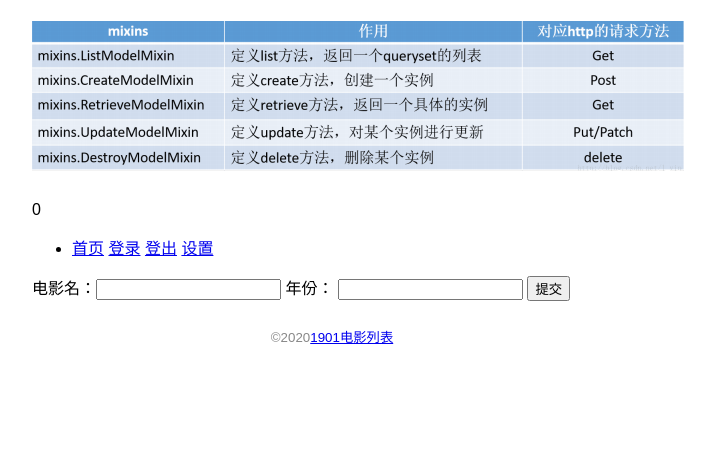
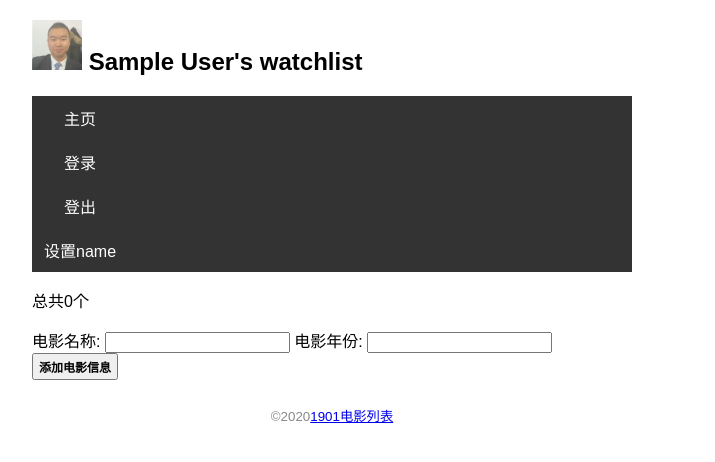
Before and after one commit to rlzhz/newflask, a Flask app: page / in a window 1280 px wide. Shown: the top 462 px of the page, without its empty margins (308-1023 px from the left). Run offline with Flask 2, Linux system fonts and the light colour scheme; the visitor is signed in with stand-in values (Sample User, id 1); data comes from the database, SQL or seed files in the repository; data that the repository does not hold is empty.

Commit message:
完美''

```diff
--- a/day1/watchlist/blog/static/css/style.css
+++ b/day1/watchlist/blog/static/css/style.css
@@ -1,71 +1,112 @@
-/* 页面整体 */
-body{
+/* 页面整体设置 */
+
+body {
     margin: 0 auto;
     max-width: 600px;
     font-size: 16px;
     font-family: Arial, Helvetica, sans-serif;
 }
 
-/* 页脚 */
-footer{
+
+/* 页脚 */
+
+footer {
     color: #888;
     margin-top: 15px;
     text-align: center;
     padding: 10px;
-
-}
-/* avatar */
-.avatar{
-    width: 40px;
 }
 
-/* 电影列表 */
-.movie{
-    list-style-type: none;
+
+/* 图片 */
+
+.avatar {
+    width: 50px;
+}
+
+
+/* 电影列表 */
+
+.movie-list {
+    list-style: none;
     padding: 0;
     margin-bottom: 15px;
-    box-shadow: 0 2px 5px 0 rgba(0,0,0,16);
-}
-.movie li{
-    padding: 12px 24px;
-    border-bottom: 1px solid #000;
+    box-shadow: 0 2px 5px 0 rgba(0, 0, 0, 16), 0 2px 5px 0 rgba(0, 0, 0, 16);
 }
 
-.movie li:hover{
-    background-color: #110055;
+.movie-list li {
+    padding: 12px 24px;
+    box-shadow: 1px solid #ddd;
 }
 
-nav ul{
-    list-style: none;
-    margin: 0;
-    padding: 0;
-    overflow: hidden;
-    background: #333333;
-
-}
-nav li{
-    float: left;
-}
-nav li a{
-    display: block;
-    color: white;
-    text-align: center;
-    padding: 10px 12px;
-    text-decoration: none;
-}
-nav li a:hover{
-    background: #111111;
+.movie-list li:hover {
+    background-color: lemonchiffon;
 }
 
-.float-right{
+nav ul {
+    list-style: none;
+    margin: 0;
+    padding: 0;
+    overflow: hidden;
+    background: #333333;
+}
+
+nav li {
+    float: left;
+}
+
+nav li a {
+    display: block;
+    color: white;
+    text-align: center;
+    padding: 10px 12px;
+    text-decoration: none;
+}
+
+nav li a:hover {
+    background: #111111;
+}
+
+.float-right {
     float: right;
 }
-.vbaidu{
+
+.baidu {
     font-size: 12px;
-    font-weight: bolder;
+    font-weight: bold;
     color: black;
     text-decoration: none;
-    background: #f5c518;
-    border-radius: 5px;
-    padding: 5px 5px;
+    /* background: blue; */
+    /* border-radius: 5px; */
+    padding: 3px 5px;
 }
+
+.btn {
+    font-size: 12px;
+    font-weight: bold;
+    color: black;
+    text-decoration: none;
+    /* background: mediumaquamarine; */
+    /* border-radius: 5px; */
+    padding: 3px 5px;
+}
+
+.delete {
+    font-size: 12px;
+    font-weight: bold;
+    color: black;
+    text-decoration: none;
+    /* background: blue ; */
+    /* border-radius: 5px; */
+    padding: 3px 5px;
+}
+
+.alert {
+    position: relative;
+    padding: 10px;
+    margin: 10px 0;
+    border: 1px solid transparent;
+    border-color: teal;
+    /* background: blue rgba(20,20,20,20); */
+    /* border-radius: 5px; */
+}
--- a/day1/watchlist/blog/templates/base.html
+++ b/day1/watchlist/blog/templates/base.html
@@ -2,32 +2,42 @@
 <html lang="en">
 
 <head>
-    {% block herd %}
+    {% block head%}
     <meta charset="UTF-8">
     <meta name="viewport" content="width=device-width, initial-scale=1.0">
     <title>{{ user.name }}'s watchlist</title>
-    <link rel="stylesheet" href="{{url_for('static', filename='css/style.css')}}">
+    <link rel="stylesheet" href="{{url_for('static',filename='css/style.css')}}"> {% endblock %}
 </head>
-{% endblock %}
 
 <body>
-    <h1>
-        <img src="{{url_for('static',filename='images/drf类方法.png')}}" alt="">
+
+    {% for message in get_flashed_messages() %}
+    <h1 class="alert">
+        {{ message }}
     </h1>
-    {% for message in get_flashed_messages() %}
-    <h2>{{ message }}</h2>
     {% endfor %}
-    <p>{{ movies|length}}</p>
-    <ul>
-        <li>
-            <a href="{{ url_for('index')}}">首页</a>
-            <a href="{{ url_for('login')}}">登录</a>
-            <a href="{{ url_for('logout')}}">登出</a>
-            <a href="{{ url_for('settings')}}">设置</a>
-        </li>
 
-    </ul>
+    <h2>
+        <img src="{{url_for('static',filename='images/zhz.png')}}" alt="头像" class="avatar"> {{ user.name }}'s watchlist
+    </h2>
+
+    <nav>
+        <ul>
+            <li>
+                <a href="{{url_for('index')}}">主页</a> {% if current_user.is_authenticated%}
+                <a href="{{url_for('login')}}">登录</a>
+                <a href="{{url_for('logout')}}">登出</a>
+                <a href="{{ url_for('settings') }}">设置name</a> {% else %}
+
+                <a href="{{url_for('login')}}">登录</a> {% endif %}
+            </li>
+        </ul>
+    </nav>
+    <!-- 过滤器 变量| -->
+    <!-- 公共部分 -->
+
     {% block content %}{% endblock %}
+
     <footer>
         <small>&copy;2020<a href="#">1901电影列表</a></small>
     </footer>
--- a/day1/watchlist/blog/templates/index.html
+++ b/day1/watchlist/blog/templates/index.html
@@ -1,21 +1,53 @@
-{% extends 'base.html' %} {% block content %} {% if current_user.is_authenticated %}
-<form action="" method="post">
-    电影名：<input type="text" name='title' required> 年份： <input type="text" name='year' required>
-    <input type="submit" value="提交">
+<!-- <!DOCTYPE html>
+<html lang="en">
+<head>
+    <meta charset="UTF-8">
+    <meta name="viewport" content="width=device-width, initial-scale=1.0">
+    <title>{{ user.name }}'s watchlist</title>
+    <link rel="stylesheet" href="{{url_for('static',filename='css/index.css')}}">
+</head>
+<body>
+    <h2>
+        <img src="{{url_for('static',filename='images/1.jpg')}}" alt="头像" class="avatar">
+        {{ user.name }}'s watchlist</h2> -->
+
+
+<!-- 过滤器 变量| -->
+
+{% extends 'base.html'%} {% block content %}
+<p>总共{{movies|length}}个</p>
+<!-- index.html 提交到index位置  -->
+{% if current_user.is_authenticated%}
+<form action="/" method="POST">
+    <!-- 不能为空 required  autocomplete="off" 关闭input框的信息 自动填充-->
+    电影名称: <input type="text" name="movie_name" autocomplete="off" required> 电影年份: <input type="text" name="movie_year" autocomplete="off" required>
+    <input class="btn" type="submit" name="submit" value="添加电影信息">
 </form>
 {% endif %}
-<ul>
-    {% for movei in movies %}
-    <li>{{movei.title}}
+
+<ul class="movie-list">
+    {% for movies in movies %}
+    <li>{{movies.title}} - {{movies.year}}
         <span class="float-right">
-            <a class= 'btn' href="{{ url_for('edit', movie_id=movei.id)}}">编辑</a>
-        </span>
+            <a  class='baidu'href="http://v.baidu.com/v?word={{ movies.title }}&ct=301989888&rn=67&pn=0&db=0&s=0&fbl=800&ie=utf-8" target="_blank" title="在百度视频中查找">百度视频</a>
+
+        </span> {% if current_user.is_authenticated%}
         <span class="float-right">
-            <form action="{{ url_for('delete', movie_id=movei.id) }}" method="post">
-                <input type="submit" name='delete' value="删除" onclick="return confim('确定删除？')">
+            <a class="btn" href="{{url_for('edit',movie_id=movies.id) }}">编辑</a>
+        </span> {% endif %} {% if current_user.is_authenticated%}
+        <span class="float-right">
+            <form action="{{ url_for('delete',movie_id=movies.id)}}" method="POST">
+                <input type="submit" class="delete" name="delete" value="删除" onclick="return confirm('是否删除')">
             </form>
-        </span>
+        </span> {% endif %}
     </li>
-    {% endfor%}
+    {% endfor %}
 </ul>
 {% endblock %}
+
+<!-- <footer>
+        <small>&copy;2020<a href="#">1901电影列表</a></small>
+    </footer> -->
+</body>
+
+</html>
--- a/day1/watchlist/blog/views.py
+++ b/day1/watchlist/blog/views.py
@@ -1,4 +1,4 @@
-from flask import redirect, render_template, flash, request
+from flask import redirect, render_template, flash, request, url_for
 from blog import db,app
 from blog.models import User, Movies
 from flask_login import LoginManager, login_required, current_user, logout_user, login_user
@@ -14,8 +14,8 @@ def index():
     if request.method == 'POST':
         if not current_user.is_authenticated:
             return redirect(url_for('index'))
-        title = request.form['title']
-        year = request.form['year']
+        title = request.form['movie_name']
+        year = request.form['movie_year']
         if not title or not year or len(title) > 20 or len(year) > 4:
             flash('不能超过最大长度或为空')
             return redirect(url_for('index'))
@@ -41,8 +41,8 @@ def delete(movie_id):
 def edit(movie_id):
     movie = Movies.query.get_or_404(movie_id)
     if request.method == 'POST':
-        title = request.form['title']
-        year = request.form['year']
+        title = request.form['movie_name']
+        year = request.form['movie_year']
         if not title or not year or len(title) > 20 or len(year) > 4:
             flash('输入错误')
             return redirect(url_for('edit'), movie = movie)
```
Also changed, not shown: day1/watchlist/blog/templates/ceshi.html (deleted, +0 -19 lines), day1/watchlist/blog/templates/edit.html (+10 -5 lines), day1/watchlist/blog/templates/errors/404.html (+27 -9 lines), day1/watchlist/blog/templates/login.html (+16 -9 lines), day1/watchlist/blog/templates/settings.html (+9 -6 lines), day1/watchlist/wsgi.py (+11 -0 lines), day1/watchlist/blog/static/images/zhz.png (added).
